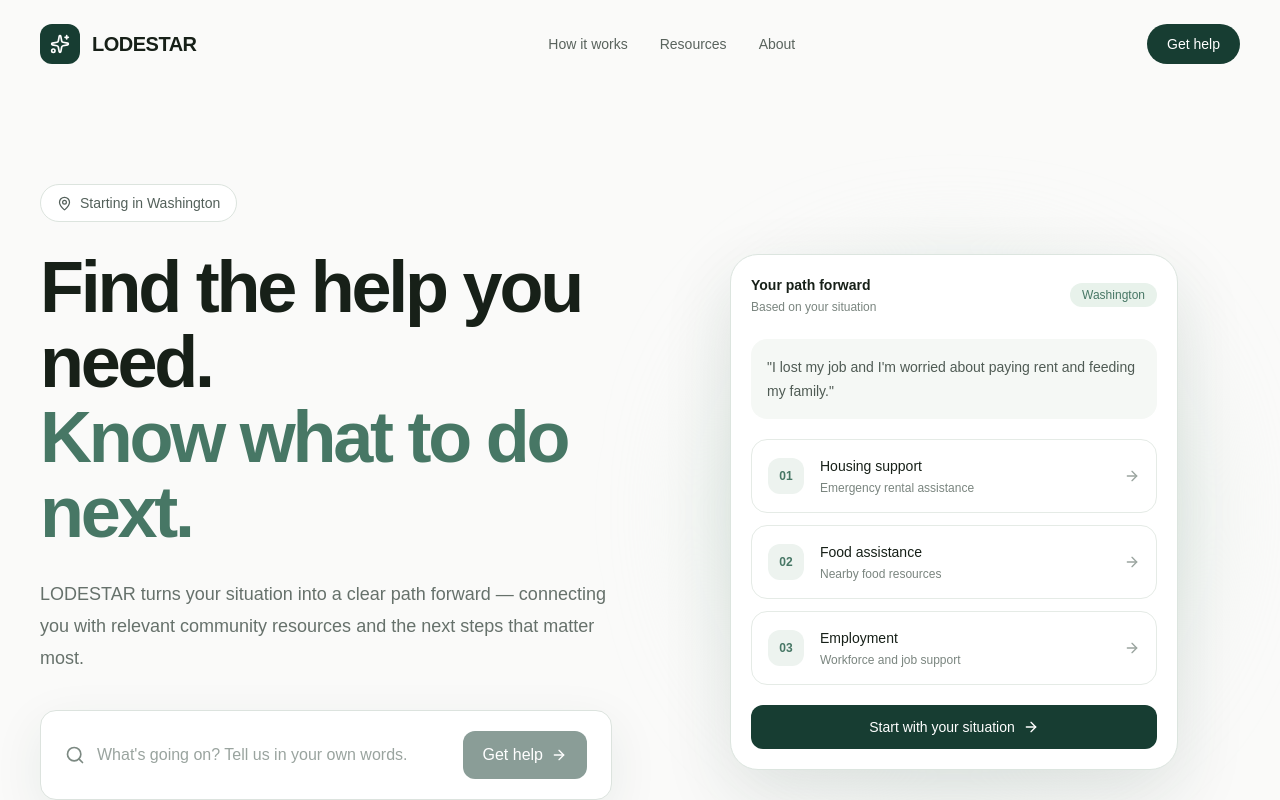
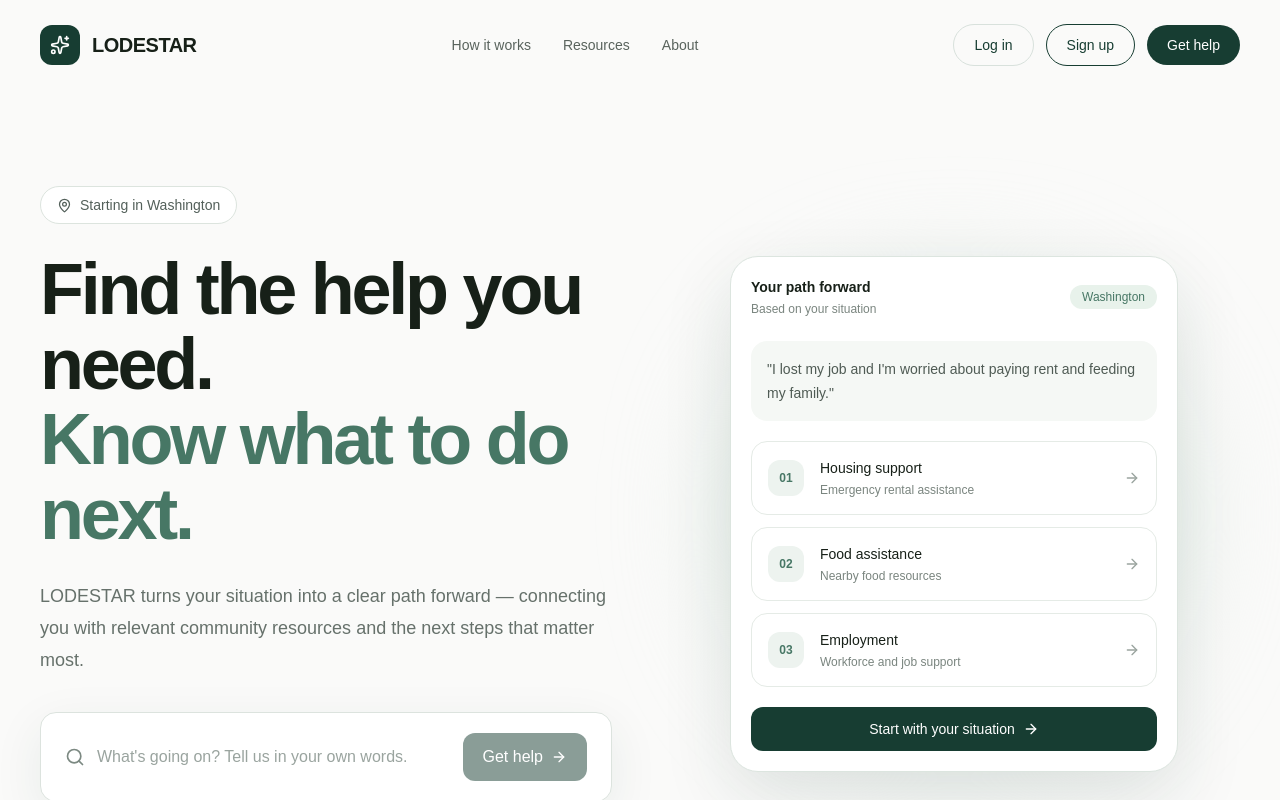
Before and after one commit to smirachowdhary/LODESTAR, a Next.js app: page / in a window 1280 px wide. Shown: the top 800 px of the page. Built offline with nearby package versions, Linux system fonts and the light colour scheme.

Commit message:
Add login and signup to navbar

```diff
--- a/app/page.tsx
+++ b/app/page.tsx
@@ -1,4 +1,4 @@
-"use client";
+
 
 import { useState } from "react";
 import { motion } from "framer-motion";
@@ -128,12 +128,28 @@ export default function Home() {
           </a>
         </div>
 
+        <div className="flex items-center gap-3">
+          <a
+            href="/login"
+            className="rounded-full border border-[#d8e1dc] px-5 py-2.5 text-sm font-medium text-[#173d32] transition hover:bg-[#f2f6f3]"
+          >
+            Log in
+          </a>
+
+          <a
+            href="/signup"
+            className="rounded-full border border-[#173d32] px-5 py-2.5 text-sm font-medium text-[#173d32] transition hover:bg-[#edf4ef]"
+          >
+            Sign up
+          </a>
+
           <a
             href="#get-help"
             className="rounded-full bg-[#173d32] px-5 py-2.5 text-sm font-medium text-white transition hover:bg-[#235746]"
           >
             Get help
           </a>
+        </div>
       </nav>
 
       {/* Hero */}
```
Lines whose indentation alone changed are shown as unchanged.
